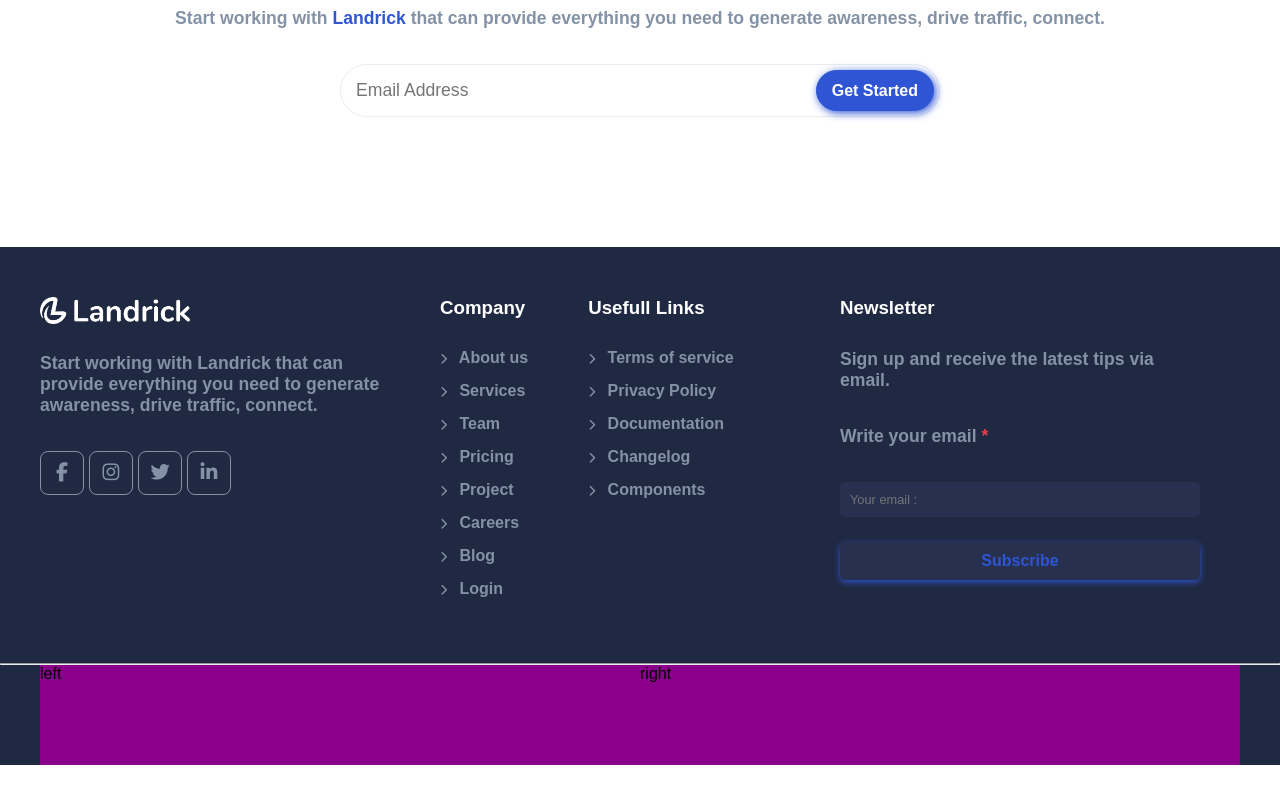
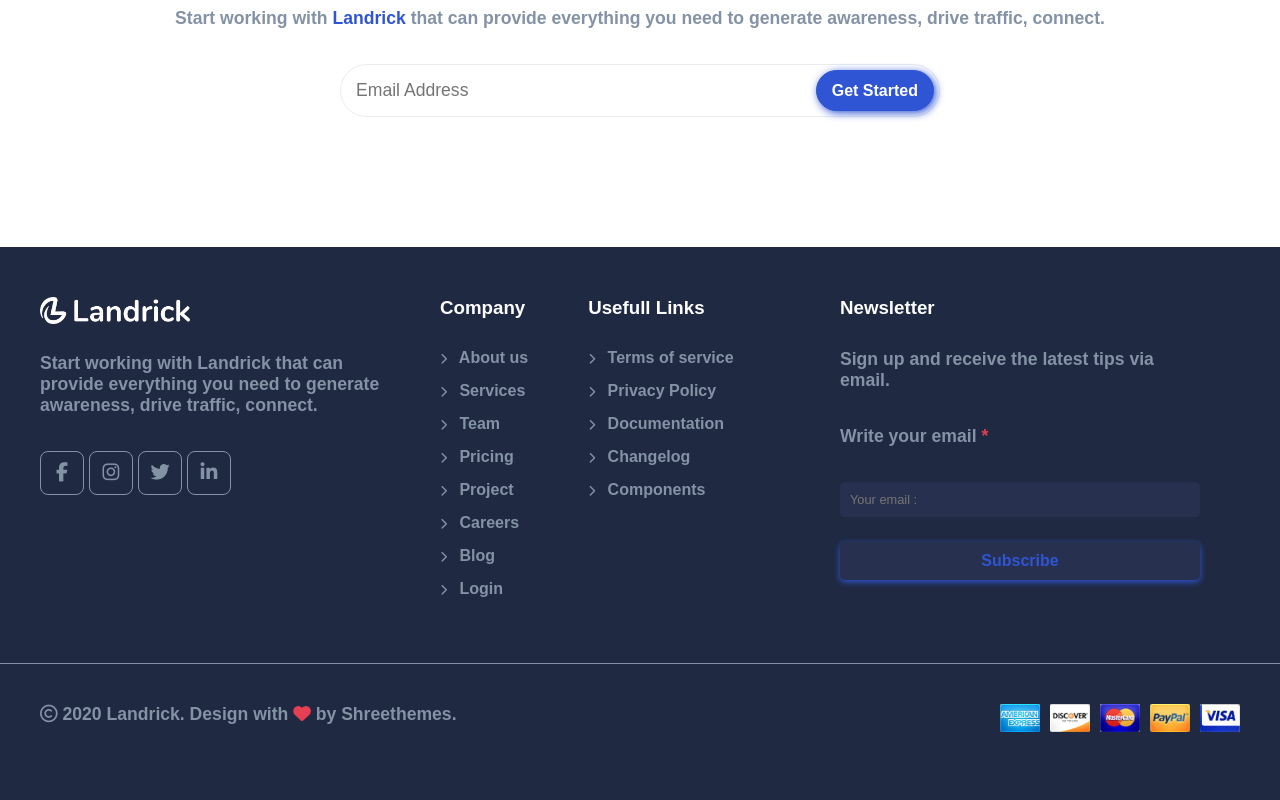
Before and after one commit to Claudio-Pri/proj-html-vuejs, a Vue app: page / in a window 1280 px wide. Shown: the part 3529-4329 px from the top of the page. Before the commit the page ends 4294 px from the top, so only its background shows below. Built offline with nearby package versions, Linux system fonts and the light colour scheme.

Commit message:
contenuti footer-bottom

```diff
--- a/src/components/AppFooter.vue
+++ b/src/components/AppFooter.vue
@@ -105,12 +105,24 @@
         </div>
       </div>
     </div>
-    <hr>
+
     <div class="footer-bottom">
       <div class="container">
         <div class="my-row">
-          <div class="my-col-6">left</div>
-          <div class="my-col-6">right</div>
+          <div class="my-col-6">
+            <p>
+              <i class="fa-regular fa-copyright"></i>
+              2020 Landrick. Design with <span><i class="fa-solid fa-heart"></i></span>
+              by Shreethemes.
+            </p>
+          </div>
+          <div class="my-col-6">
+            <div class="d-flex align-items-center payments">
+              <div v-for="(method, i) in store.paymentMethods" :key="i">
+                <img :src="method.url" :alt="method.lable">
+              </div>
+            </div>
+          </div>
         </div>
       </div>
 
@@ -126,6 +138,7 @@
 
   .footer-top {
     padding: 50px 0;
+    border-bottom: 1px solid $textGray;
 
       .my-col-4 {
           padding-right: 40px;
@@ -175,11 +188,7 @@
             }
           }
       }
-      p{
-        span {
-          color: $textRed;
-        }
-      }
+
       form {
         input {
           border: none;
@@ -209,7 +218,21 @@
 
 
   }
-
+  p{
+      span {
+        color: $textRed;
+      }
+    }
+  .footer-bottom {
+    padding: 40px 0;
+    .payments {
+      justify-content: end;
+      img {
+        width: 40px;
+        margin-left: 10px;
+      }
+    }
+  }
 }
 
 
@@ -217,8 +240,8 @@
 //   min-height: 400px;
 //   background-color: darkorchid;
 // }
-.footer-bottom .container {
-  min-height: 100px;
-  background-color: darkmagenta;
-}
+// .footer-bottom .container {
+//   min-height: 100px;
+//   background-color: darkmagenta;
+// }
 </style>
--- a/src/components/AppMain.vue
+++ b/src/components/AppMain.vue
@@ -298,7 +298,6 @@
   text-align: center;
   vertical-align: middle;
 
-  //mistero
   line-height: 75px;
 
   width: 65px;
--- a/src/store.js
+++ b/src/store.js
@@ -182,6 +182,27 @@
         },
 
     ],
-
+    paymentMethods: [
+        {
+            lable: 'american-express',
+            url: '/img/american-ex.png'
+        },
+        {
+            lable: 'discover',
+            url: '/img/discover.png'
+        },
+        {
+            lable: 'master-card',
+            url: '/img/master-card.png'
+        },
+        {
+            lable: 'pay-pal',
+            url: '/img/paypal.png'
+        },
+        {
+            lable: 'visa',
+            url: '/img/visa.png'
+        },
+    ]
 
 });
```
